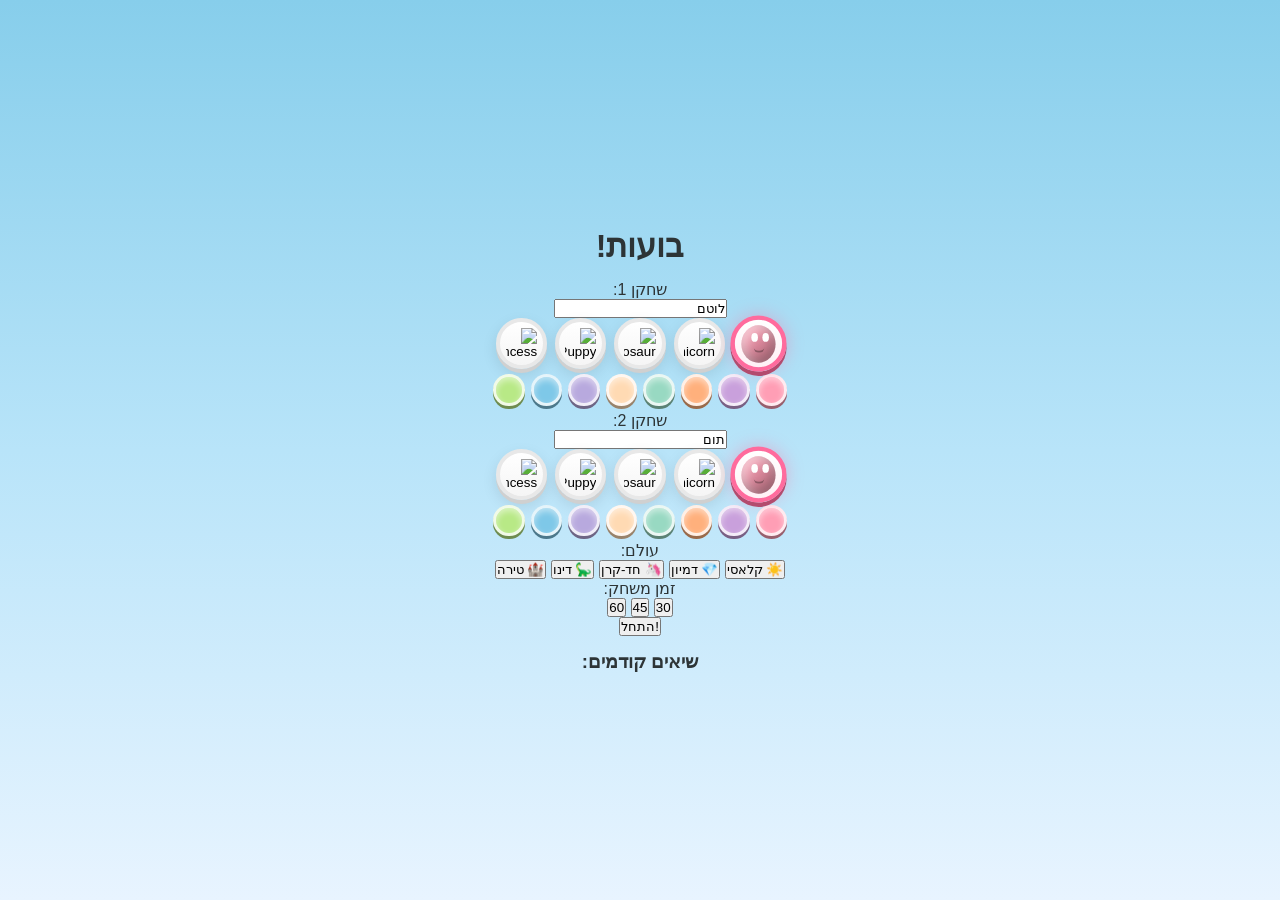
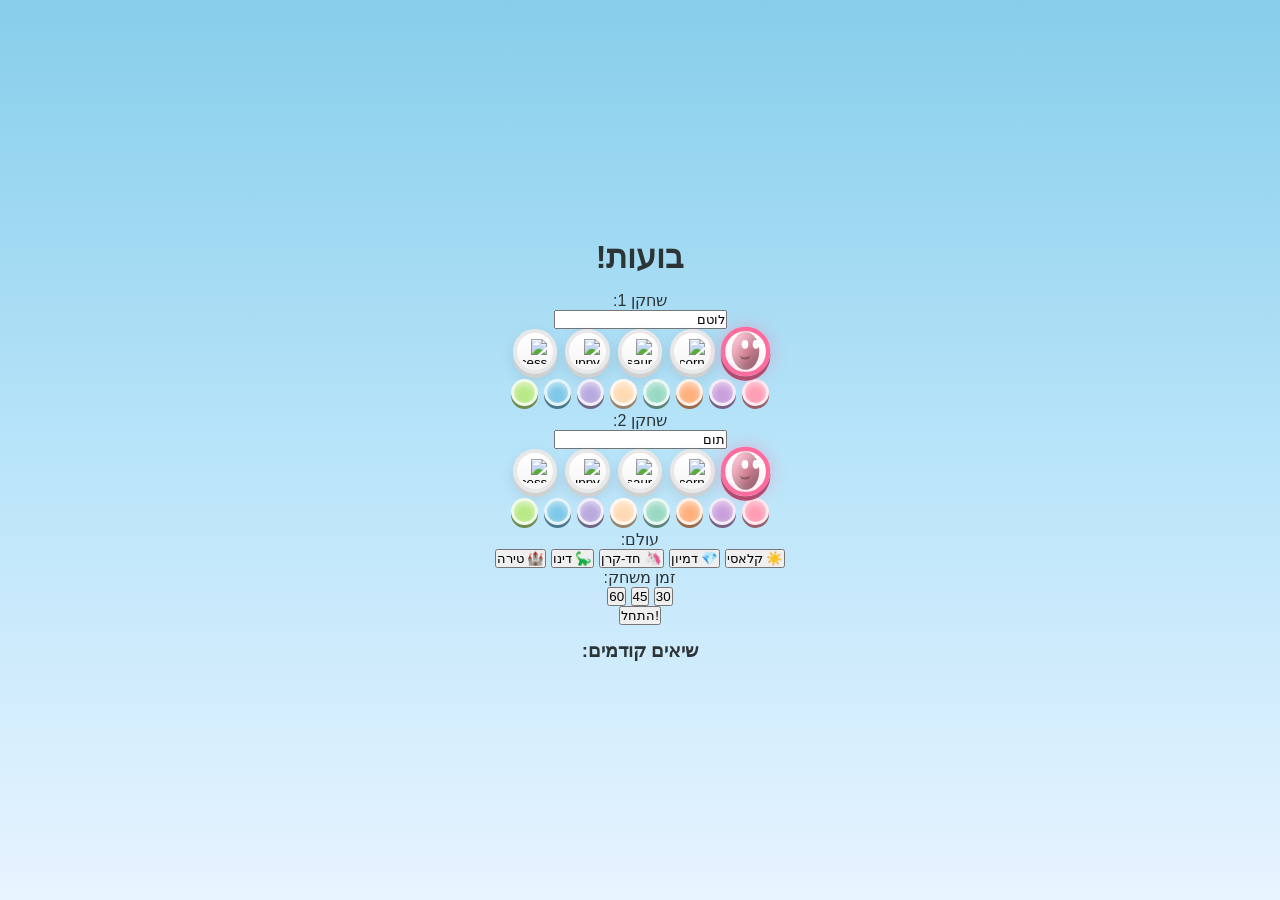

feat(animation): smooth character sprites, blob keying, infinite carousel, and transparent UI backgrounds

--- a/src/styles.css
+++ b/src/styles.css
@@ -93,7 +93,6 @@ canvas {
 
 /* ==================== START SCREEN ==================== */
 #start-screen {
-    /* Transparent background - PIXI canvas provides animated background */
     background: transparent;
     gap: 15px;
     justify-content: center;
@@ -1142,7 +1141,6 @@ canvas {
 
 /* ==================== END SCREEN ==================== */
 #end-screen {
-    /* Transparent background - PIXI canvas provides animated background */
     background: transparent;
 }
 
